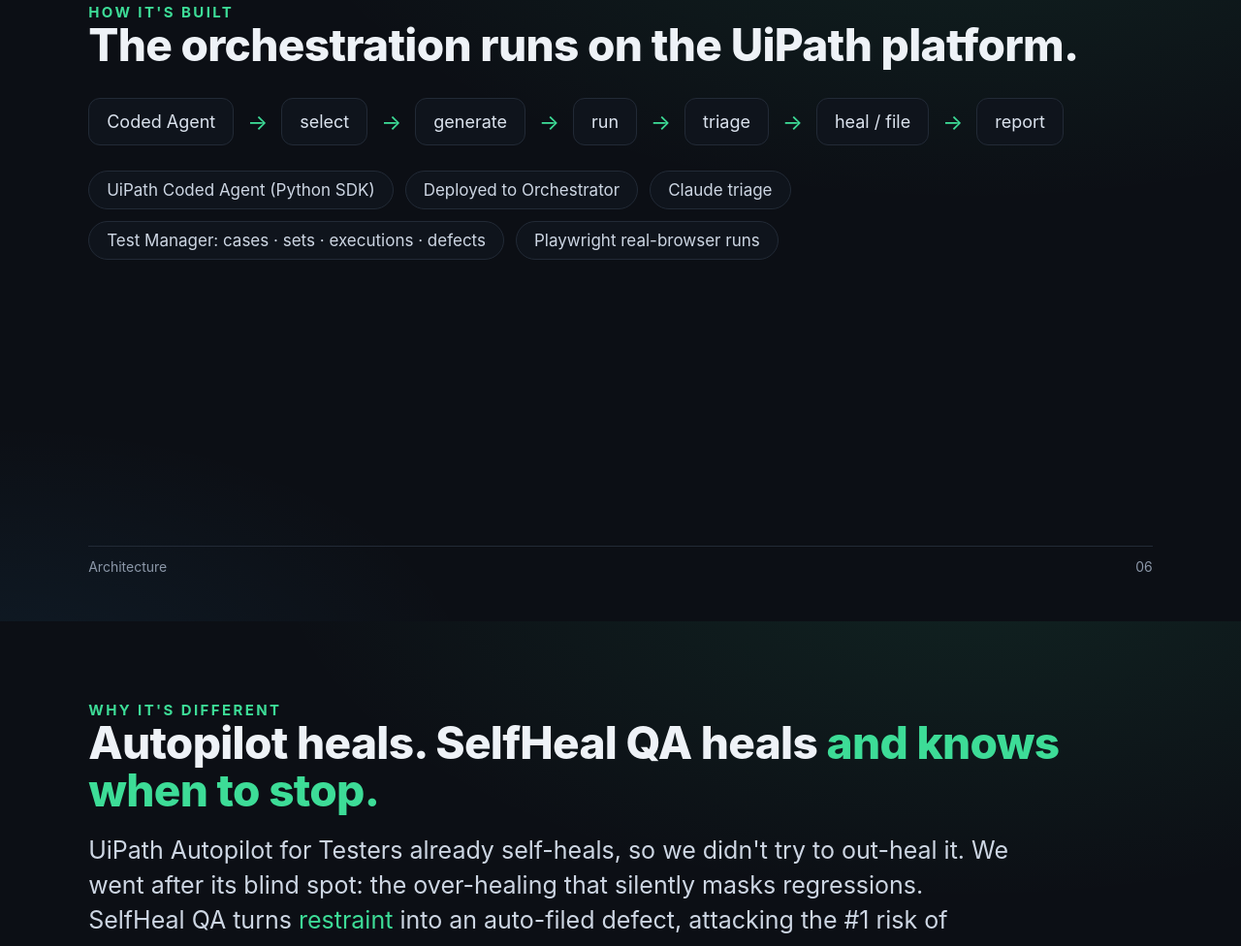
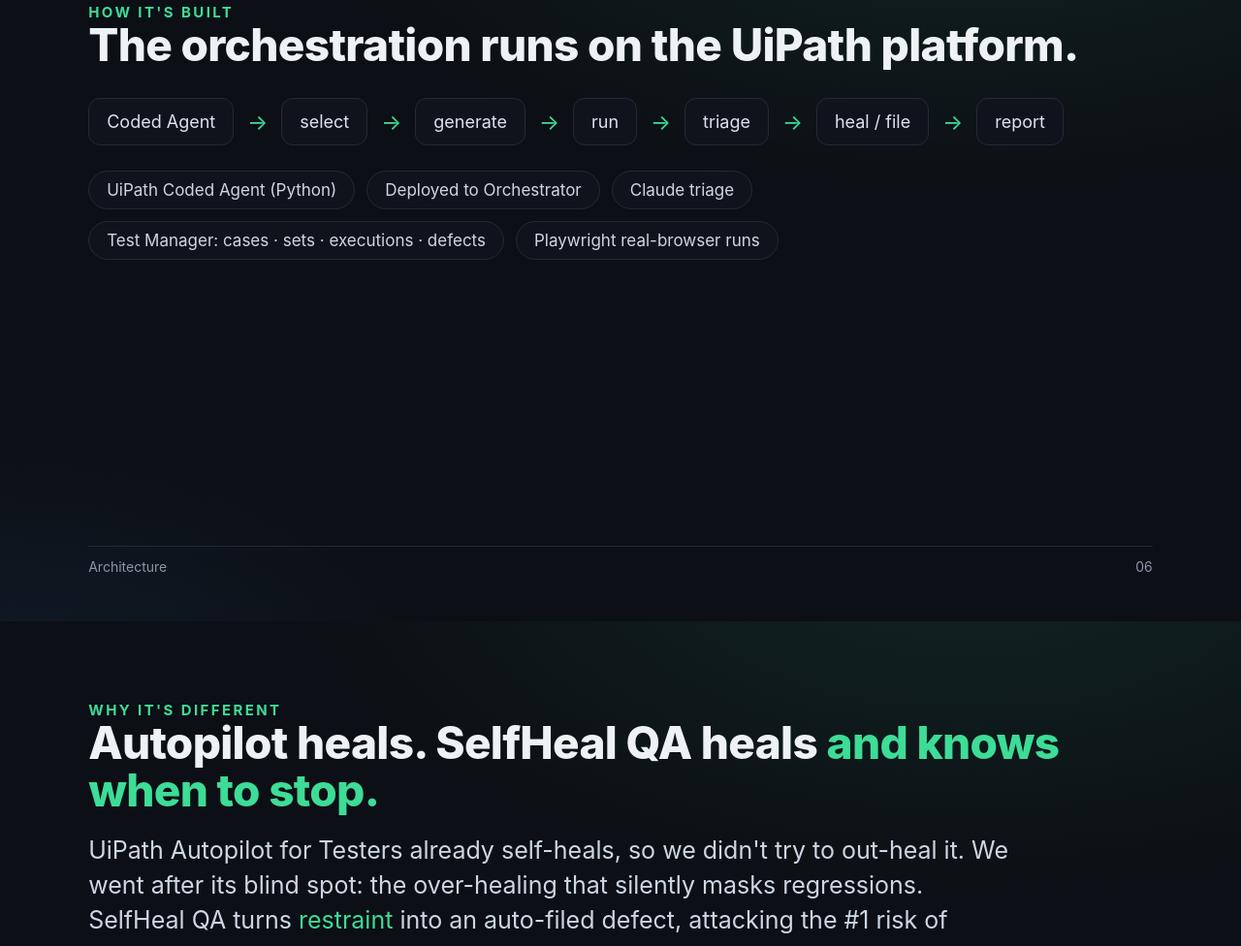
Before and after one commit to yanzaaa/selfheal, a website: page submission/deck.html in a window 1280 px wide. Shown: the part 3679-4655 px from the top of the page at 97% size. Drawn offline with Linux system fonts and the light colour scheme.

Commit message:
Deck slide 6: fix 'Python SDK' -> 'Python' (agent calls REST, not the SDK)

```diff
--- a/submission/deck.html
+++ b/submission/deck.html
@@ -109,7 +109,7 @@
     <span class="node">report</span>
   </div>
   <div class="pillrow">
-    <span class="pill">UiPath Coded Agent (Python SDK)</span>
+    <span class="pill">UiPath Coded Agent (Python)</span>
     <span class="pill">Deployed to Orchestrator</span>
     <span class="pill">Claude triage</span>
     <span class="pill">Test Manager: cases · sets · executions · defects</span>
```
Also changed, not shown: 1 other file.
